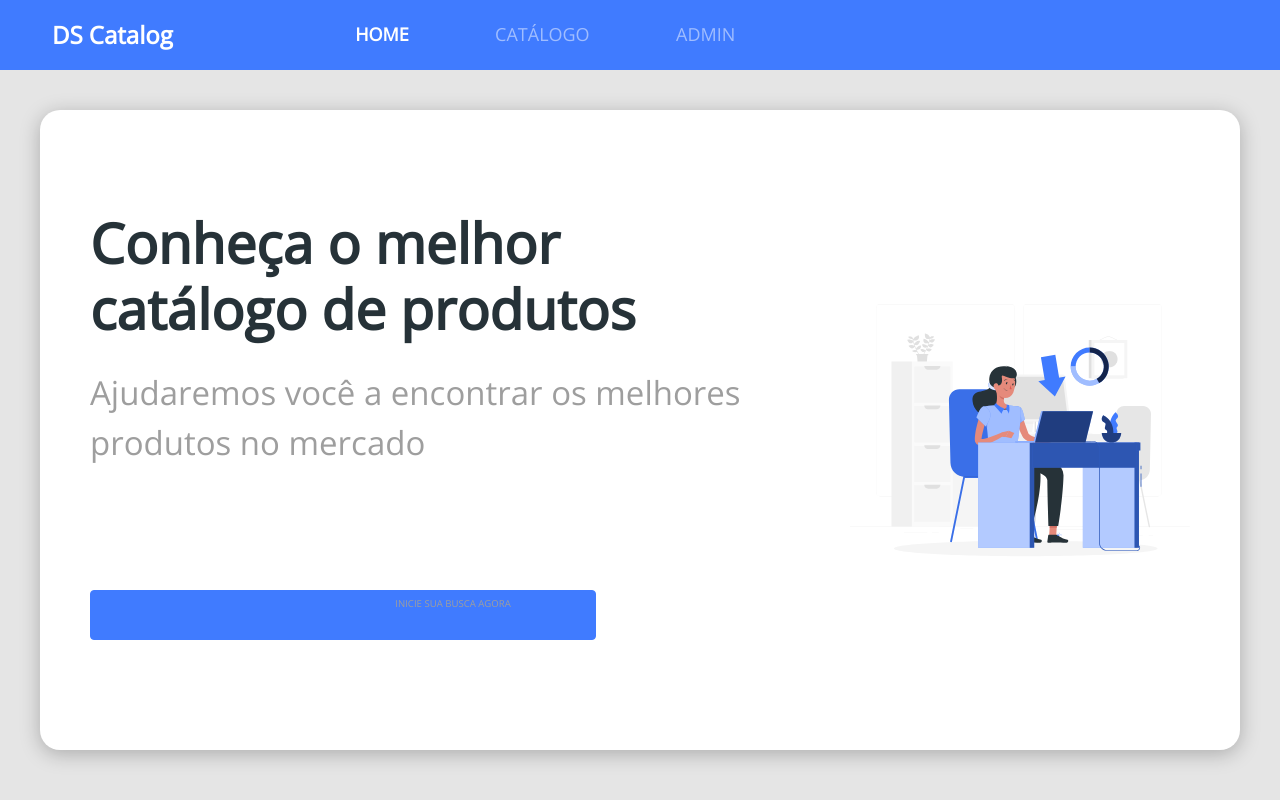
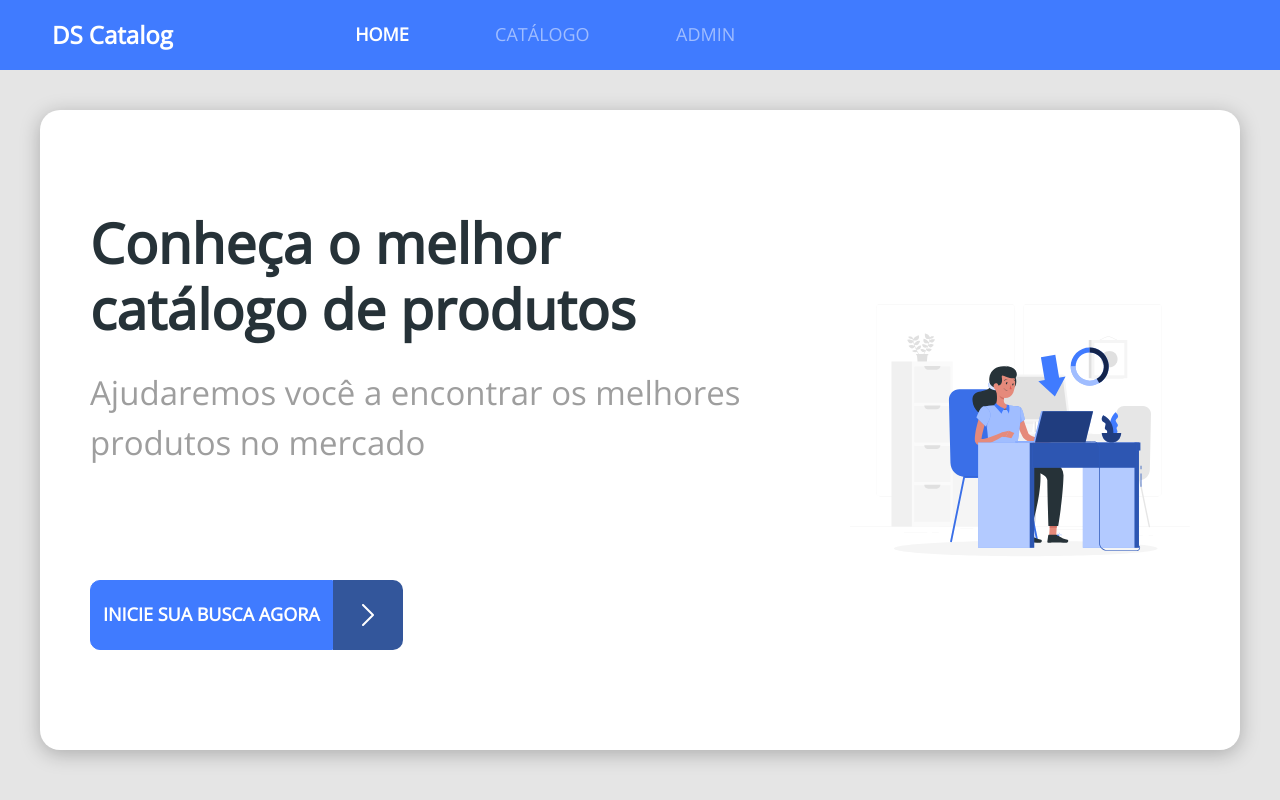
Before and after one commit to tobiasb14/catalog, a React (Create React App) app in the folder frontweb/: page / in a window 1280 px wide. Built offline with nearby package versions, Linux system fonts and the light colour scheme.

Commit message:
butIcon customization

```diff
--- a/frontweb/src/components/buttonIcon/index.tsx
+++ b/frontweb/src/components/buttonIcon/index.tsx
@@ -1,10 +1,16 @@
 import './styles.css';
+import {ReactComponent as Arrow} from 'Assets/Images/seta.svg';
 
 const ButtonIcon = () => {
     return (
-        <button className="btn btn-primary btn-icon">
-            <p>INICIE SUA BUSCA AGORA</p>
-        </button>
+        <div className="btn-container">
+            <button className="btn btn-primary">
+            <h6>INICIE SUA BUSCA AGORA</h6>
+            </button>
+            <div className="btn-icon-container">
+                <Arrow />
+            </div>
+        </div>
     );
 }
 
--- a/frontweb/src/components/buttonIcon/styles.css
+++ b/frontweb/src/components/buttonIcon/styles.css
@@ -1,3 +1,34 @@
-.btn-icon {
+.btn-container {
+    display: flex;
+}
+
+.btn-container button {
+    border-radius: 10px 0 0 10px;
+}
+
+.btn h6 {
+    color: #FFF;
+    font-size: 12px;
+    text-transform: uppercase;
+}
+
+.btn-icon-container {
+    display: flex;
+    justify-content: center;
+    align-items: center;
+    width: 50px;
     height: 50px;
+    border-radius: 0 10px 10px 0;
+    background-color: #33569b
 }
+
+@media(min-width: 576px) {
+    .btn-icon-container {
+        width: 70px;
+        height: 70px;
+    }
+
+    .btn h6 {
+        font-size: 18px;
+    }
+}
--- a/frontweb/src/pages/Home/index.tsx
+++ b/frontweb/src/pages/Home/index.tsx
@@ -9,12 +9,14 @@
             <div className="base-card home-card">
                 <div className="home-content-container">
                     <div>
-                    <h1>Conheça o melhor catálogo de produtos</h1>
-                    <p>Ajudaremos você a encontrar os melhores produtos no mercado</p>
+                        <h1>Conheça o melhor catálogo de produtos</h1>
+                        <p>Ajudaremos você a encontrar os melhores produtos no mercado</p>
                     </div>
-                    <Link to="/products">
-                    <ButtonIcon />
-                    </Link>
+                    <div>
+                        <Link to="/products">
+                        <ButtonIcon />
+                        </Link>
+                    </div>
                 </div>
                 <div className="home-image-container">
                     <MainImage />
--- a/frontweb/src/pages/Home/styles.css
+++ b/frontweb/src/pages/Home/styles.css
@@ -53,10 +53,6 @@
     .home-content-container p {
         width: 506px;
         margin-bottom: 20px;
-    }
-
-    .home-content-container button {
-        width: 506px;
     }
 
     .home-image-container svg {
```
Also changed, not shown: frontweb/src/Assets/Images/seta.svg (added).
